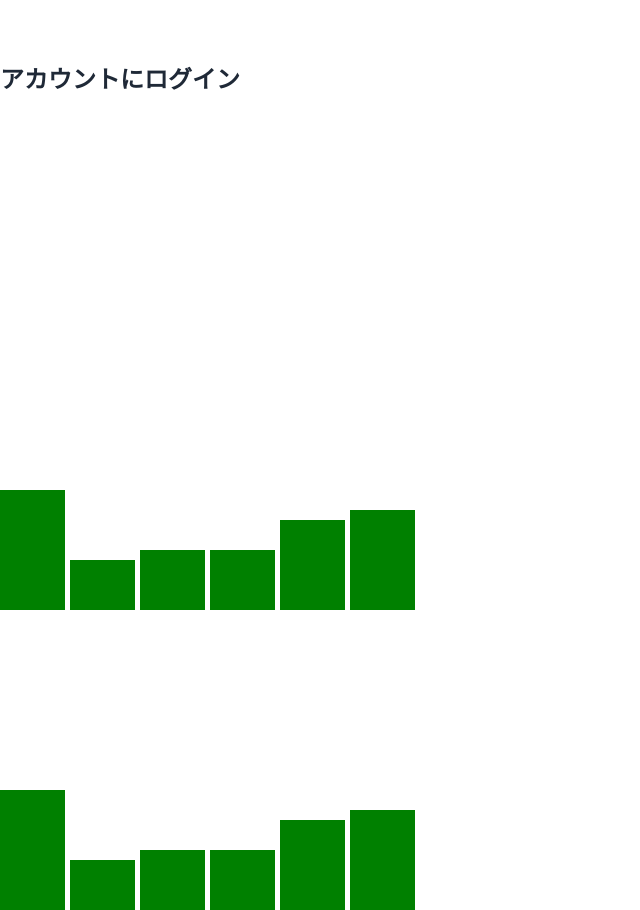
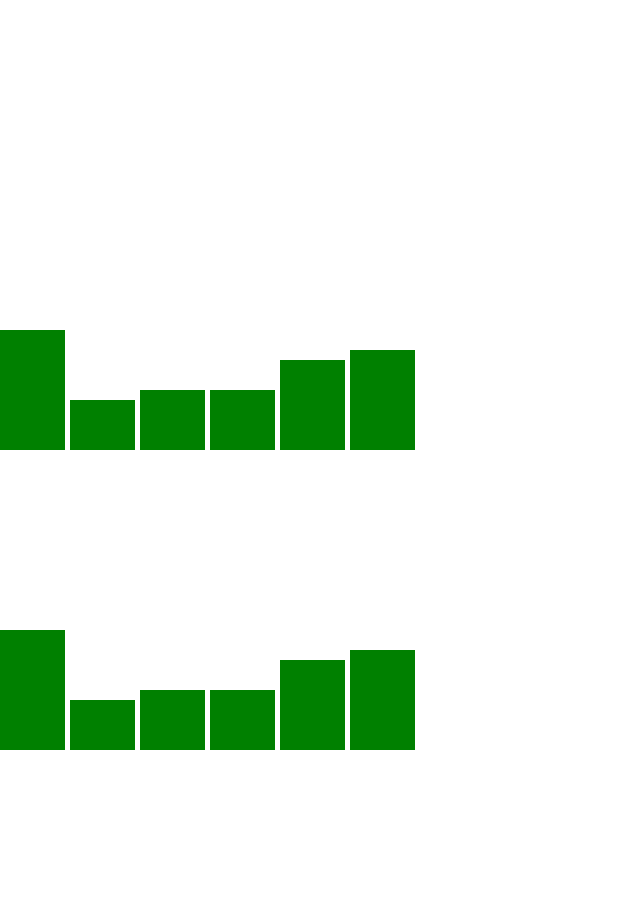
Before and after one commit to aida0710/react-d3.js, a React (Create React App) app: page / in a window 1280 px wide. Shown: the whole page, without its empty margins (0-640 px from the left). After the commit the page ends 800 px from the top, so only its background shows below. Built offline with nearby package versions, Linux system fonts and the light colour scheme.

Commit message:
棒グラフが動くように

```diff
--- a/src/App.tsx
+++ b/src/App.tsx
@@ -3,10 +3,7 @@
 
 const App = () => {
     return (
-        <div className="relative py-16">
-            <h1 className="text-2xl font-bold text-gray-800 dark:text-white">アカウントにログイン</h1>
-            <NetworkGraph/>
-        </div>
+        <NetworkGraph/>
     )
 }
 
--- a/src/NetworkGraph.tsx
+++ b/src/NetworkGraph.tsx
@@ -23,6 +23,7 @@
             .attr("height", (d:number, i:number) => d * 10)
             .attr("fill", "green");
     }
+
     render() {
         return <svg></svg>
     }
```
